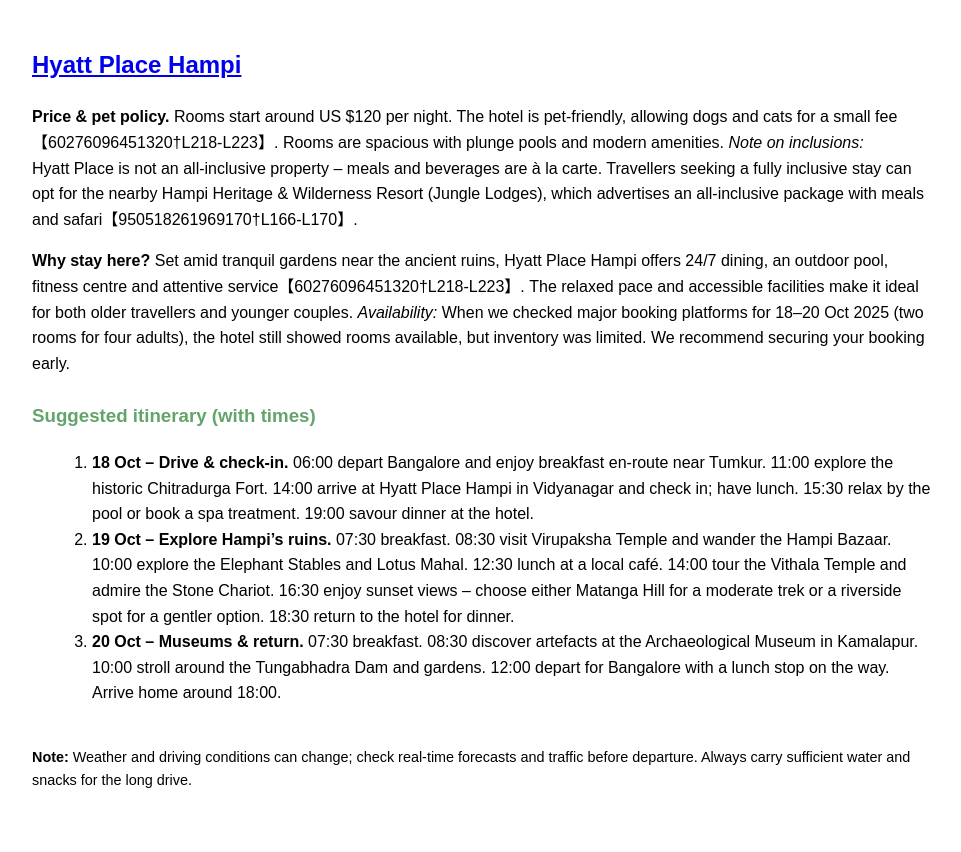
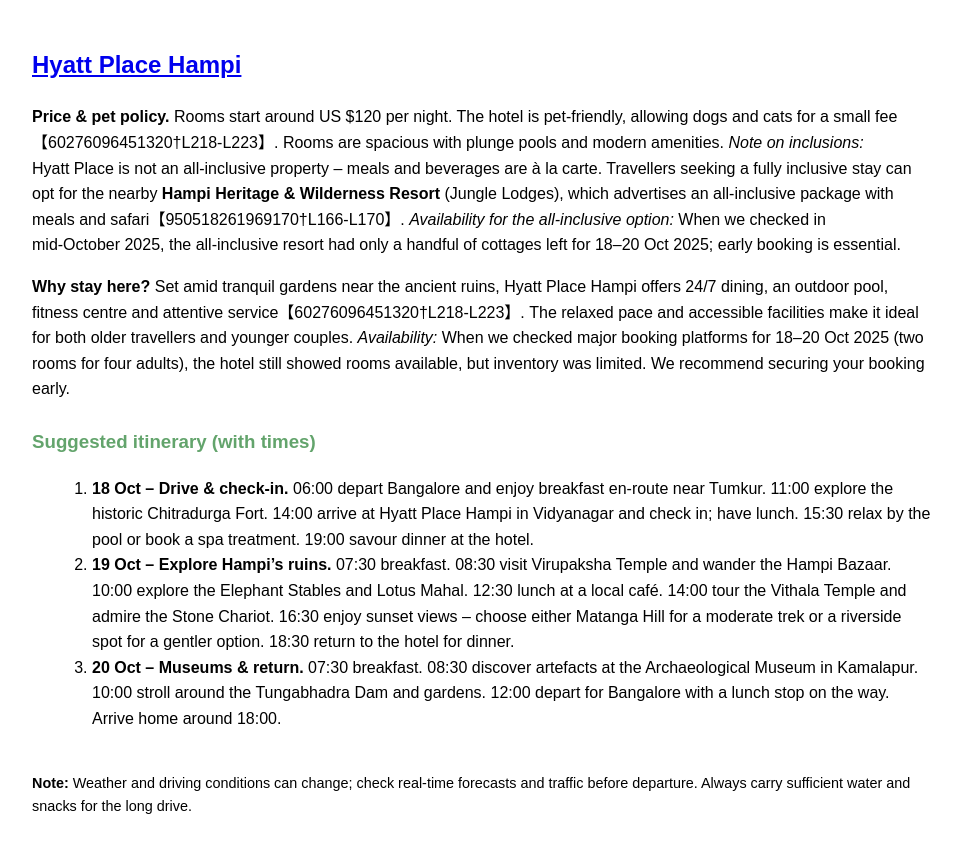
Before and after one commit to thevivekdwivedi/ooty-itinerary-webapp, a plain HTML site: page hampi.html in a window 1280 px wide. Shown: the part 1165-2017 px from the top of the page, without its empty margins (158-1119 px from the left). Before the commit the page ends 1991 px from the top, so only its background shows below. Drawn offline with nearby package versions, Linux system fonts and the light colour scheme; no server answers.

Commit message:
Update availability notes for Hampi and Pondicherry itineraries

```diff
--- a/hampi.html
+++ b/hampi.html
@@ -28,7 +28,7 @@
 
   <div class="resort">
     <h2><a href="https://www.hyatt.com/en-US/hotel/india/hyatt-place-hampi/hampi" target="_blank">Hyatt Place Hampi</a></h2>
-    <p><strong>Price &amp; pet policy.</strong>  Rooms start around US $120 per night.  The hotel is pet‑friendly, allowing dogs and cats for a small fee【60276096451320†L218-L223】.  Rooms are spacious with plunge pools and modern amenities.  <em>Note on inclusions:</em> Hyatt Place is not an all‑inclusive property – meals and beverages are à la carte.  Travellers seeking a fully inclusive stay can opt for the nearby Hampi Heritage &amp; Wilderness Resort (Jungle Lodges), which advertises an all‑inclusive package with meals and safari【950518261969170†L166-L170】.</p>
+    <p><strong>Price &amp; pet policy.</strong>  Rooms start around US $120 per night.  The hotel is pet‑friendly, allowing dogs and cats for a small fee【60276096451320†L218-L223】.  Rooms are spacious with plunge pools and modern amenities.  <em>Note on inclusions:</em> Hyatt Place is not an all‑inclusive property – meals and beverages are à la carte.  Travellers seeking a fully inclusive stay can opt for the nearby <strong>Hampi Heritage &amp; Wilderness Resort</strong> (Jungle Lodges), which advertises an all‑inclusive package with meals and safari【950518261969170†L166-L170】.  <em>Availability for the all‑inclusive option:</em> When we checked in mid‑October 2025, the all‑inclusive resort had only a handful of cottages left for 18–20 Oct 2025; early booking is essential.</p>
     <p><strong>Why stay here?</strong>  Set amid tranquil gardens near the ancient ruins, Hyatt Place Hampi offers 24/7 dining, an outdoor pool, fitness centre and attentive service【60276096451320†L218-L223】.  The relaxed pace and accessible facilities make it ideal for both older travellers and younger couples.  <em>Availability:</em> When we checked major booking platforms for 18–20 Oct 2025 (two rooms for four adults), the hotel still showed rooms available, but inventory was limited.  We recommend securing your booking early.</p>
     <h3>Suggested itinerary (with times)</h3>
     <ol>
```
Also changed, not shown: pondicherry.html (+1 -1 lines).
